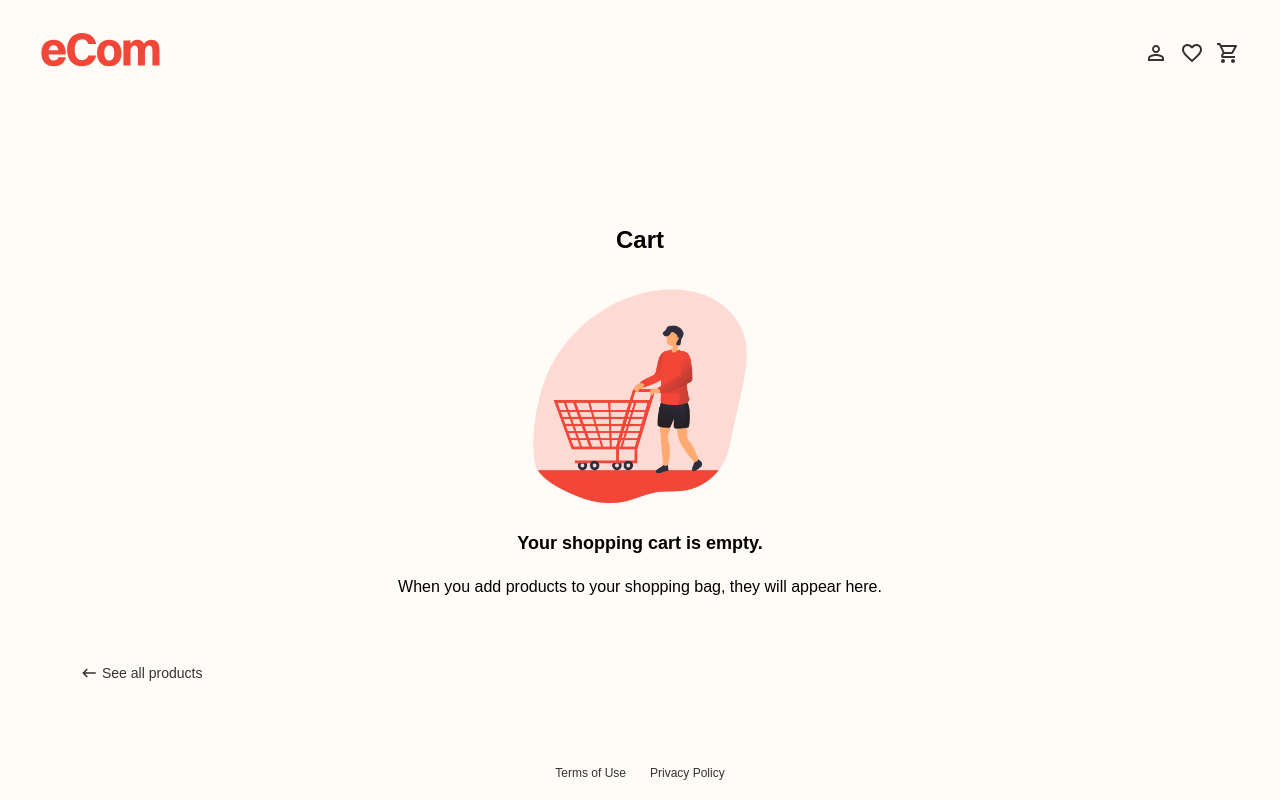
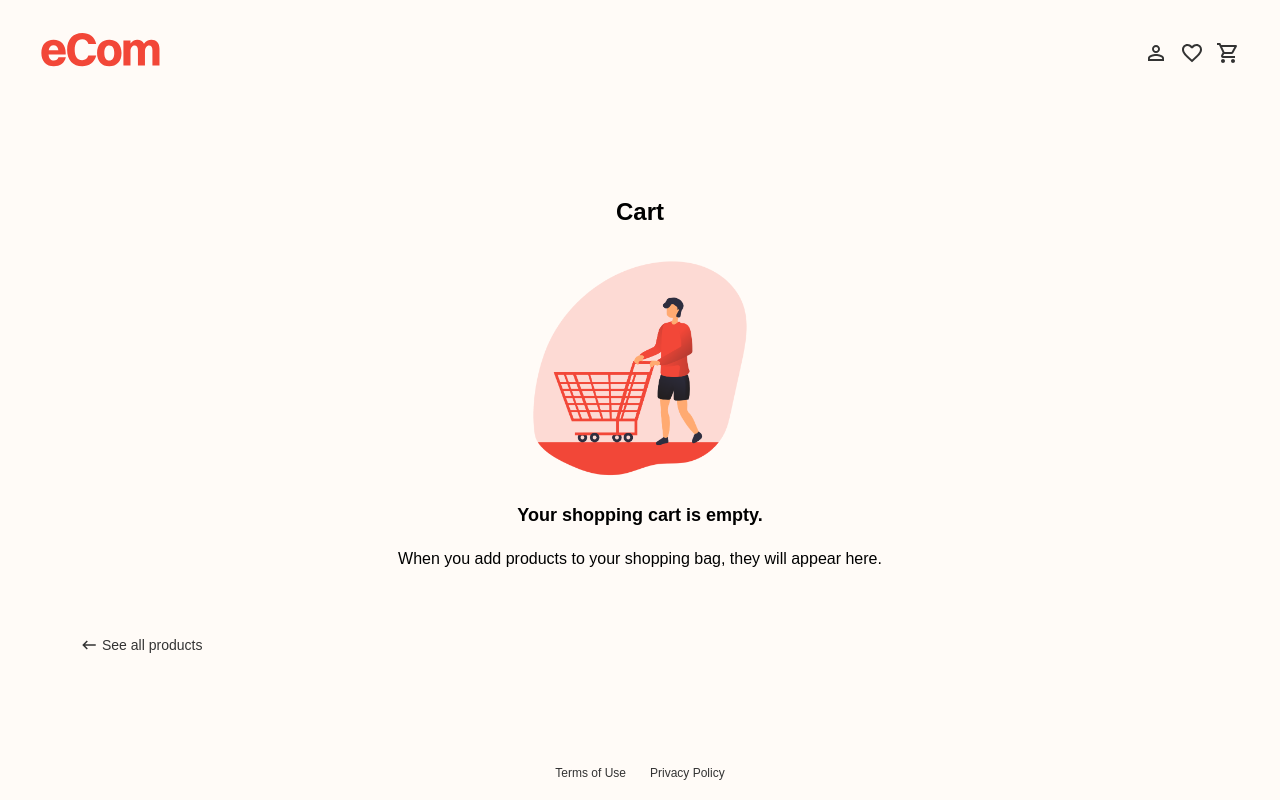
Before and after one commit to H-chai/react-ecom, a React (Create React App) app: page /cart in a window 1280 px wide. Built offline with nearby package versions, Linux system fonts and the light colour scheme.

Commit message:
remove margin-top from pageContainer

```diff
--- a/src/styles/Cart.module.css
+++ b/src/styles/Cart.module.css
@@ -187,7 +187,6 @@
 
 @media screen and (min-width:1025px) {
   .pageContainer {
-    margin-top: 56px;
     padding: 0 40px;
   }
 
```
